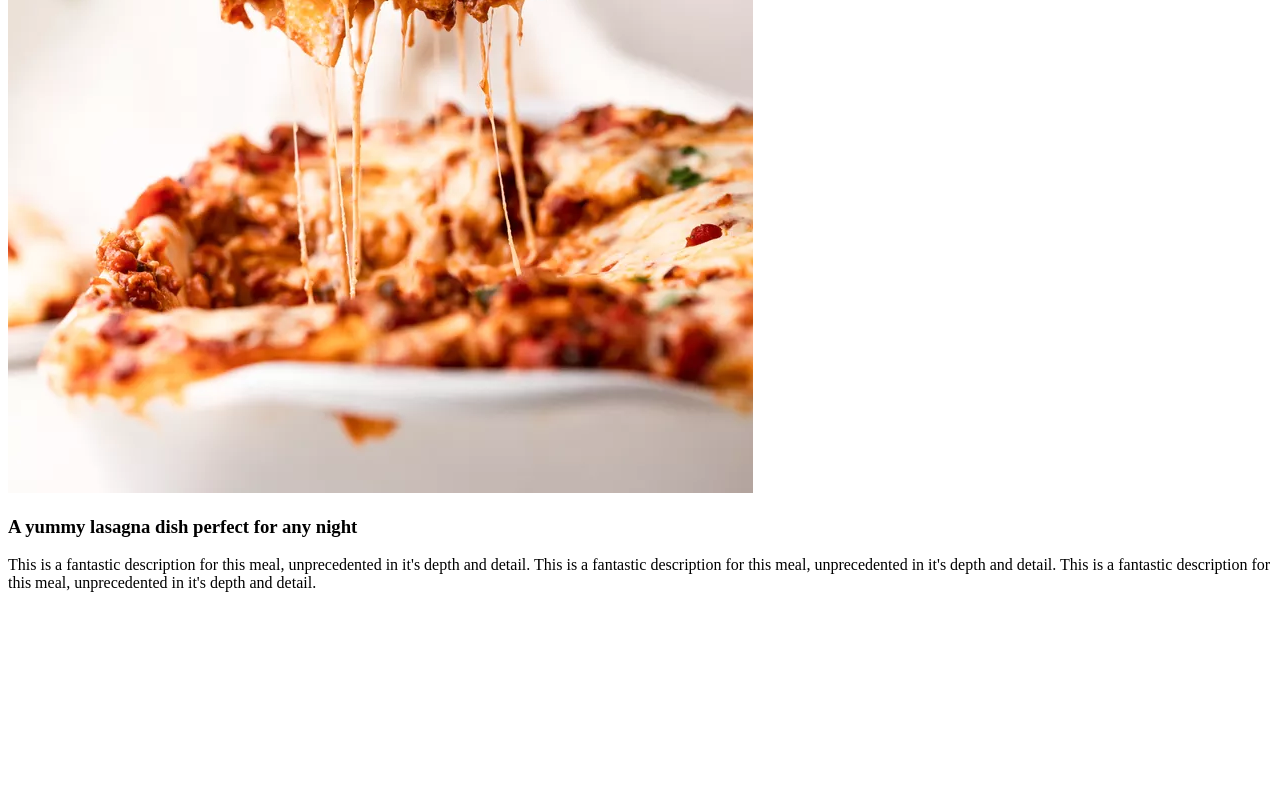
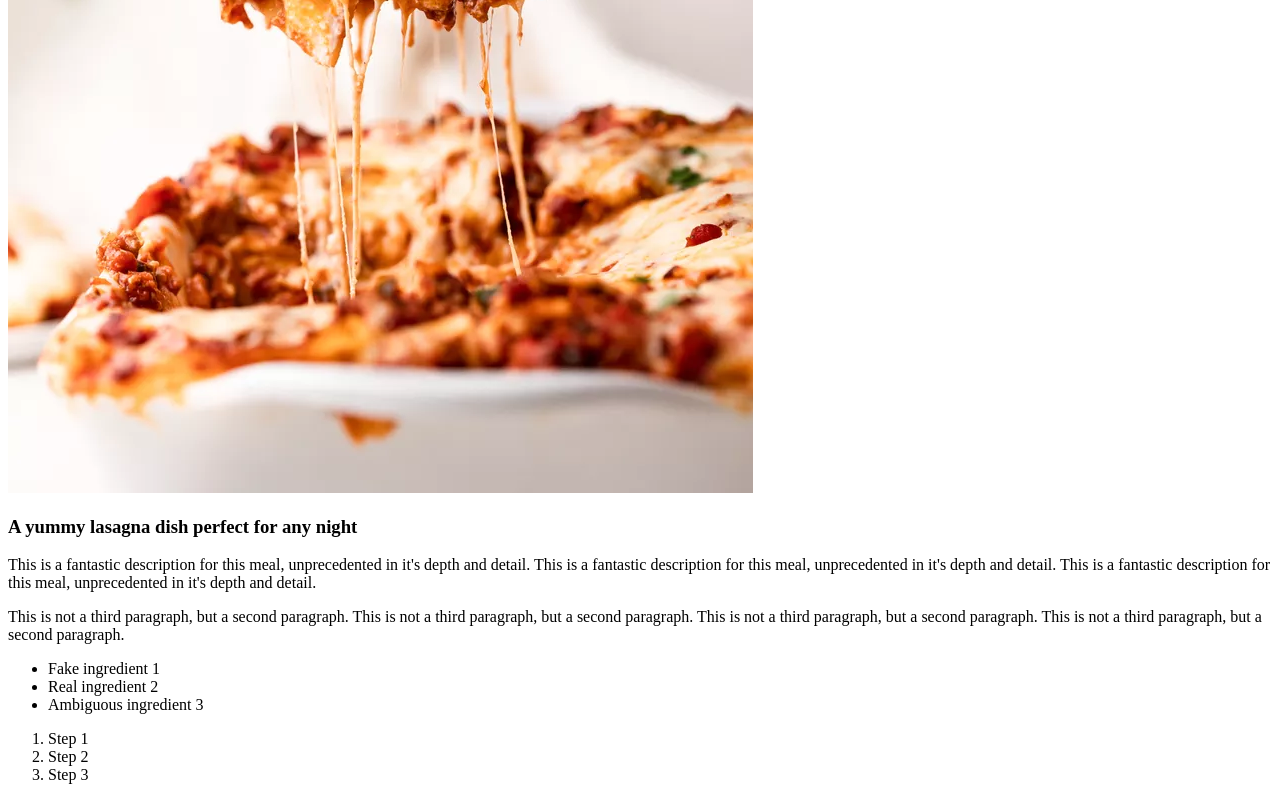
Before and after one commit to resolved-ryan/odin-recipes, a plain HTML site: page recipes/lasagna.html in a window 1280 px wide. Shown: the part 697-1497 px from the top of the page. Before the commit the page ends 1305 px from the top, so only its background shows below. Drawn offline with Linux system fonts and the light colour scheme.

Commit message:
add lists to lasagna.html

```diff
--- a/recipes/lasagna.html
+++ b/recipes/lasagna.html
@@ -13,5 +13,22 @@
     <p>This is a fantastic description for this meal, unprecedented in it's depth and detail.
         This is a fantastic description for this meal, unprecedented in it's depth and detail.
         This is a fantastic description for this meal, unprecedented in it's depth and detail. </p>
+    <p></p>
+    <p>This is not a third paragraph, but a second paragraph.
+        This is not a third paragraph, but a second paragraph.
+        This is not a third paragraph, but a second paragraph.
+        This is not a third paragraph, but a second paragraph. </p>
+    <p></p>
+    <ul>
+        <li>Fake ingredient 1</li>
+        <li>Real ingredient 2</li>
+        <li>Ambiguous ingredient 3</li>
+    </ul>
+    <ol>
+        <li>Step 1</li>
+        <li>Step 2</li>
+        <li>Step 3</li>
+    </ol>
+
 </body>
 </html>
```
